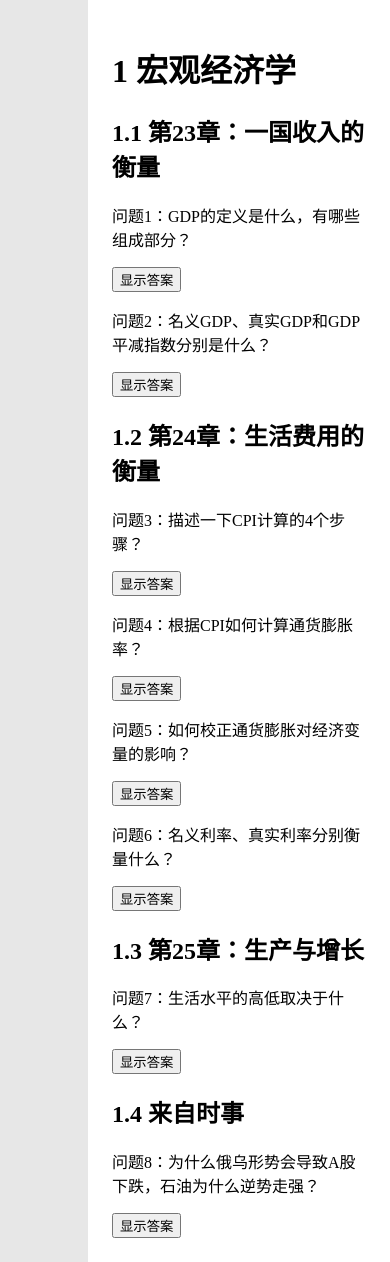
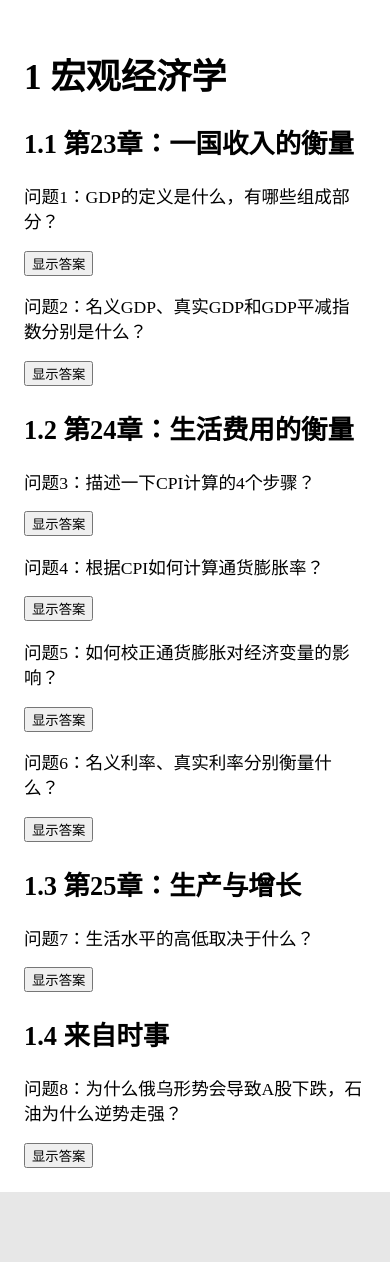
Before and after one commit to cyclonezhao/cyclonezhaonotes, a Jekyll site: the page built from _posts/2022-02-21-宏观经济学.md, in a window 390 px wide. Built offline with Jekyll 4.4.1, drawn with Linux system fonts in a browser that asks for light colours; after the commit the page ends 1192 px from its top, so only the background shows below that.

Commit message:
适配手机

```diff
--- a/_layouts/post.html
+++ b/_layouts/post.html
@@ -2,6 +2,7 @@
 <html>
 <head>
   <meta charset="UTF-8">
+  <meta name="viewport" content="width=device-width, initial-scale=1.0">
   <title>{{page.title}}</title>
   <link rel="stylesheet" type="text/css" href="{{ site.baseurl }}/script/style.css">
 </head>
--- a/script/style.css
+++ b/script/style.css
@@ -77,6 +77,13 @@
   #mainNavigation{
     display: none;
   }
+  #appWrapper {
+    width:auto;
+    left: auto;
+  }
+  #siteWrapper{
+    font-size: 1.1em;
+  }
 }
 
 .answer {
```
